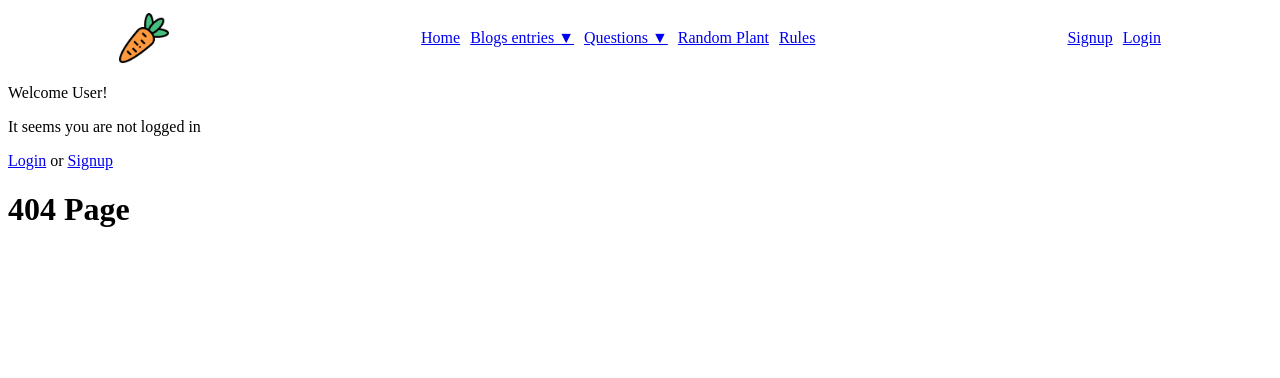
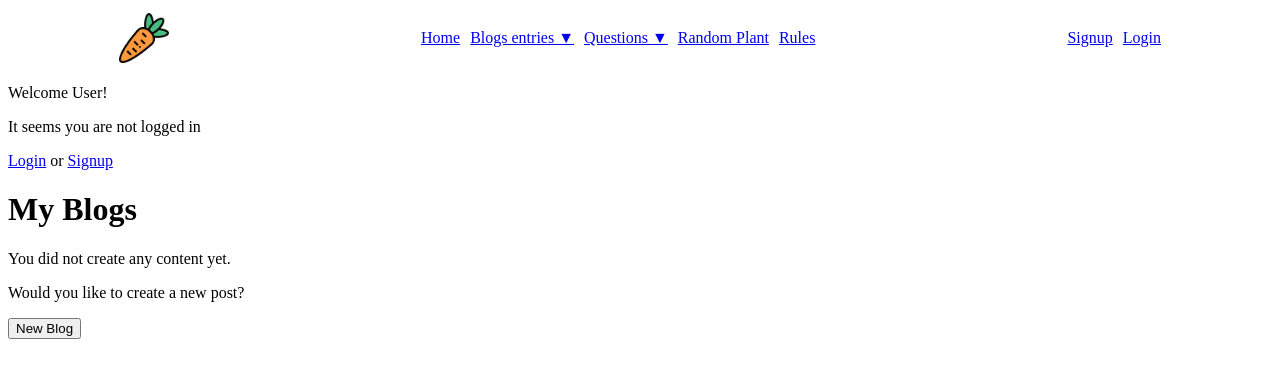
Before and after one commit to MariiaTararaeva/plantea-frontend, a React (Vite) app: page /myblogs in a window 1280 px wide. Before the commit this address had no page. Shown: the top 378 px of the page. Built offline with nearby package versions, Linux system fonts and the light colour scheme.

Commit message:
myBlogPage

```diff
--- a/src/App.jsx
+++ b/src/App.jsx
@@ -11,6 +11,7 @@ import Sidebar from "./components/Sidebar";
 import BlogDetailsPage from "./pages/BlogDetailsPage";
 import HomePage from "./pages/HomePage";
 import PlantDetailsPage from "./pages/PlantDetailsPage";
+import MyBlogsPage from "./pages/MyBlogPage";
 
 function App() {
   return (
@@ -38,7 +39,7 @@ function App() {
           }
         />
         <Route path="/profile" element={<ProfilePage />} />
-
+        <Route path="/myblogs" element={<MyBlogsPage />} />
         <Route
           path="/blogs/new"
           element={
--- /dev/null
+++ b/src/pages/MyBlogPage.jsx
@@ -0,0 +1,55 @@
+import { useState, useEffect, useContext } from "react";
+import { SessionContext } from "../contexts/SessionContext";
+
+const MyBlogsPage = () => {
+  const { token } = useContext(SessionContext);
+  const [userBlogs, setUserBlogs] = useState([]);
+
+  useEffect(() => {
+    const fetchMyBlogs = async () => {
+      if (!token) return;
+
+      try {
+        const response = await fetch(
+          `${import.meta.env.VITE_API_URL}/api/users/myblogs`,
+          {
+            method: "GET",
+            headers: { Authorization: `Bearer ${token}` },
+          }
+        );
+        if (response.ok) {
+          const data = await response.json();
+
+          setUserBlogs(data);
+        } else {
+          console.error("Failed to fetch my blogs. Status:", response.status);
+        }
+      } catch (error) {
+        console.error("Error fetching my blogs:", error);
+      }
+    };
+
+    fetchMyBlogs();
+  }, [token]);
+  return (
+    <div>
+      <h1>My Blogs</h1>
+
+      {userBlogs.blogs && userBlogs.blogs.length > 0 ? (
+        userBlogs.blogs.map((blog) => (
+          <div key={blog._id} style={{ border: "1px solid #ccc", margin: 8 }}>
+            <h2>{blog.title}</h2>
+            <p>{blog.textContent}</p>
+            {/* Possibly blog tags, etc. */}
+          </div>
+        ))
+      ) : (
+        <p>You did not create any content yet.</p>
+      )}
+      <p>Would you like to create a new post?</p>
+      <button>New Blog</button>
+    </div>
+  );
+};
+
+export default MyBlogsPage;
--- a/src/pages/ProfilePage.jsx
+++ b/src/pages/ProfilePage.jsx
@@ -23,10 +23,10 @@ const ProfilePage = () => {
           const data = await response.json();
           setProfileData(data);
         } else {
-          alert("Failed to fetch profile.");
+          console.error("Failed to fetch profile and related blogs.");
         }
       } catch (error) {
-        console.error("Error fetching profile:", error);
+        console.error("Error fetching profile and blogs:", error);
       }
     };
 
```
Also changed, not shown: src/pages/AllBlogsPage.jsx (+10 -7 lines).
